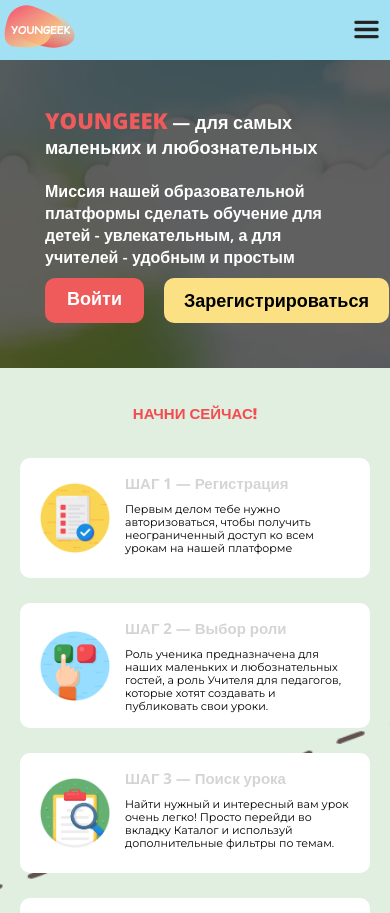
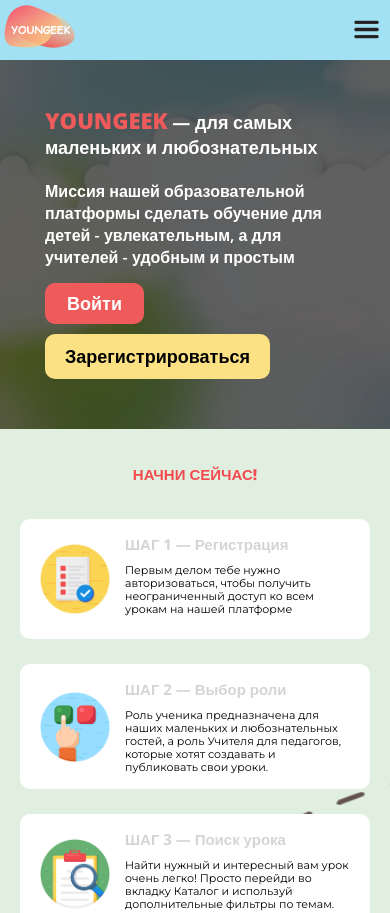
Before and after one commit to wotn1337/Educational_platform_front-end, a React (Create React App) app: page /#/ in a window 390 px wide. Shown: the top 913 px of the page. Built offline with nearby package versions, Linux system fonts and the light colour scheme; no server answers.

Commit message:
Кнопки в баннере неавторизованного пользователя

```diff
--- a/src/components/MainPage/DescriptionBanner/DescriptionBanner.module.css
+++ b/src/components/MainPage/DescriptionBanner/DescriptionBanner.module.css
@@ -157,11 +157,13 @@
 
     .buttonsBlock {
         margin-top: 10px;
+        flex-wrap: wrap;
     }
 
     .btn {
         font-size: 18px;
         line-height: 25px;
+        margin: 5px 0;
     }
 
     .btn.login {
```
